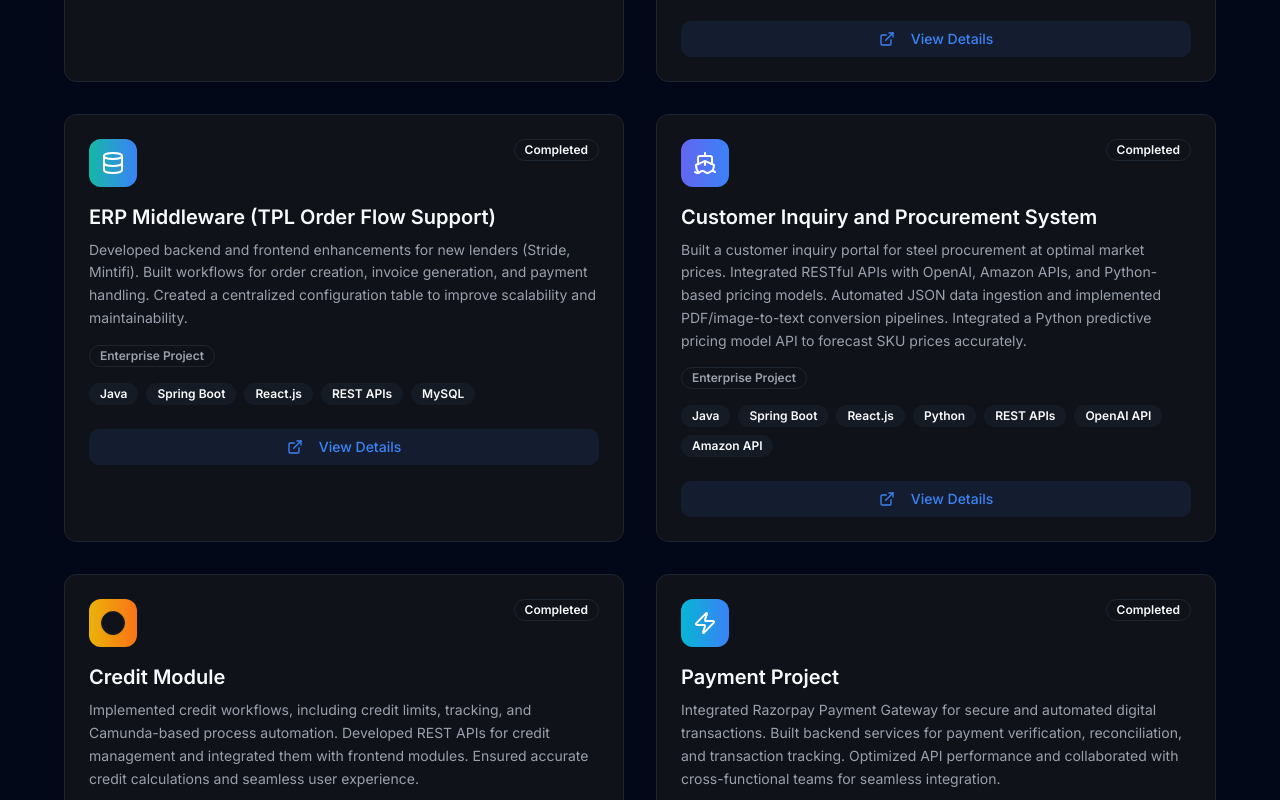
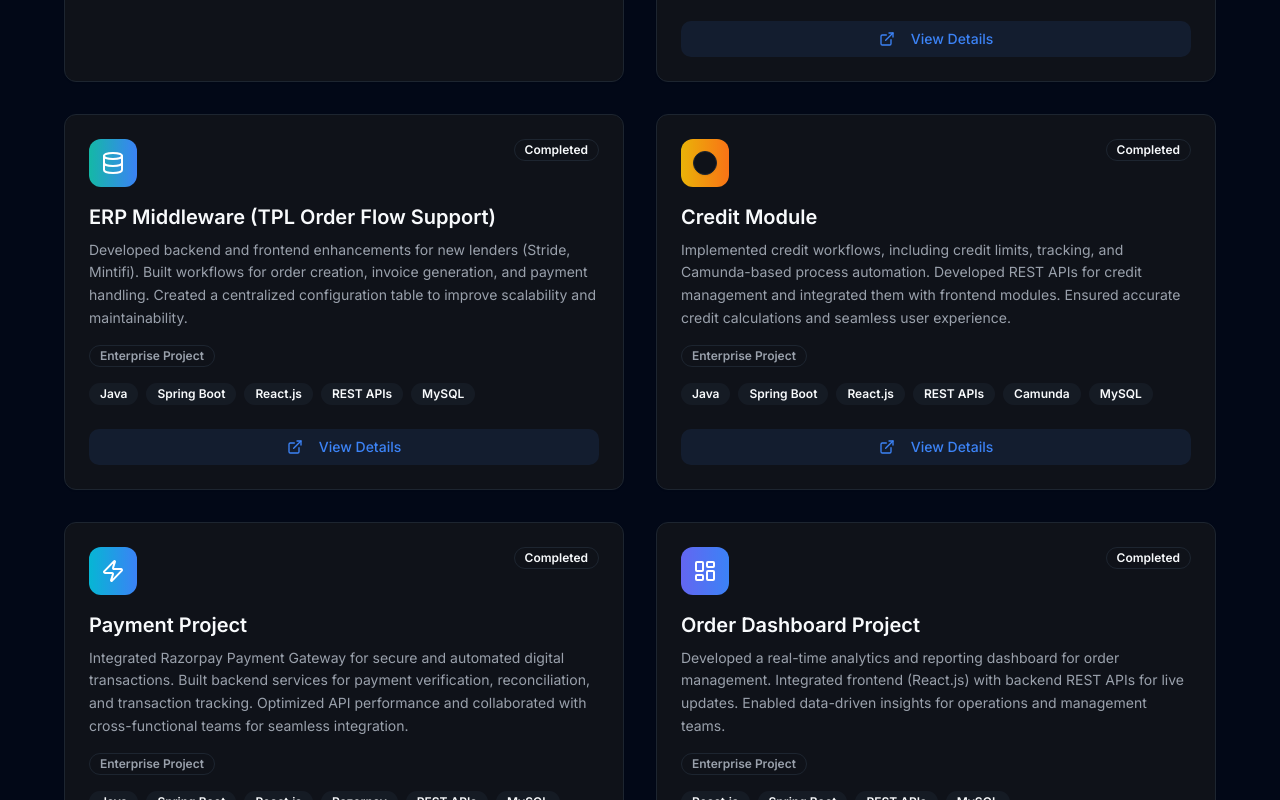
Before and after one commit to mskumar1/my-portfolio, a React (Vite) app: page / in a window 1280 px wide. Shown: the part 6040-6840 px from the top of the page. Built offline with nearby package versions, Linux system fonts and the light colour scheme.

Commit message:
updated project section

```diff
--- a/src/components/Projects.tsx
+++ b/src/components/Projects.tsx
@@ -44,16 +44,16 @@ const Projects = () => {
         color: "from-teal-500 to-blue-500",
         timeline: "May 2025"
     },
-    {
-        title: "Customer Inquiry and Procurement System",
-        description: "Built a customer inquiry portal for steel procurement at optimal market prices. Integrated RESTful APIs with OpenAI, Amazon APIs, and Python-based pricing models. Automated JSON data ingestion and implemented PDF/image-to-text conversion pipelines. Integrated a Python predictive pricing model API to forecast SKU prices accurately.",
-        technologies: ["Java", "Spring Boot", "React.js", "Python", "REST APIs", "OpenAI API", "Amazon API"],
-        status: "Completed",
-        type: "Enterprise Project",
-        icon: ShipIcon,
-        color: "from-indigo-500 to-blue-500",
-        timeline: "Feb 2025"
-    },
+    // {
+    //     title: "Customer Inquiry and Procurement System",
+    //     description: "Built a customer inquiry portal for steel procurement at optimal market prices. Integrated RESTful APIs with OpenAI, Amazon APIs, and Python-based pricing models. Automated JSON data ingestion and implemented PDF/image-to-text conversion pipelines. Integrated a Python predictive pricing model API to forecast SKU prices accurately.",
+    //     technologies: ["Java", "Spring Boot", "React.js", "Python", "REST APIs", "OpenAI API", "Amazon API"],
+    //     status: "Completed",
+    //     type: "Enterprise Project",
+    //     icon: ShipIcon,
+    //     color: "from-indigo-500 to-blue-500",
+    //     timeline: "Feb 2025"
+    // },
     {
         title: "Credit Module",
         description: "Implemented credit workflows, including credit limits, tracking, and Camunda-based process automation. Developed REST APIs for credit management and integrated them with frontend modules. Ensured accurate credit calculations and seamless user experience.",
```
